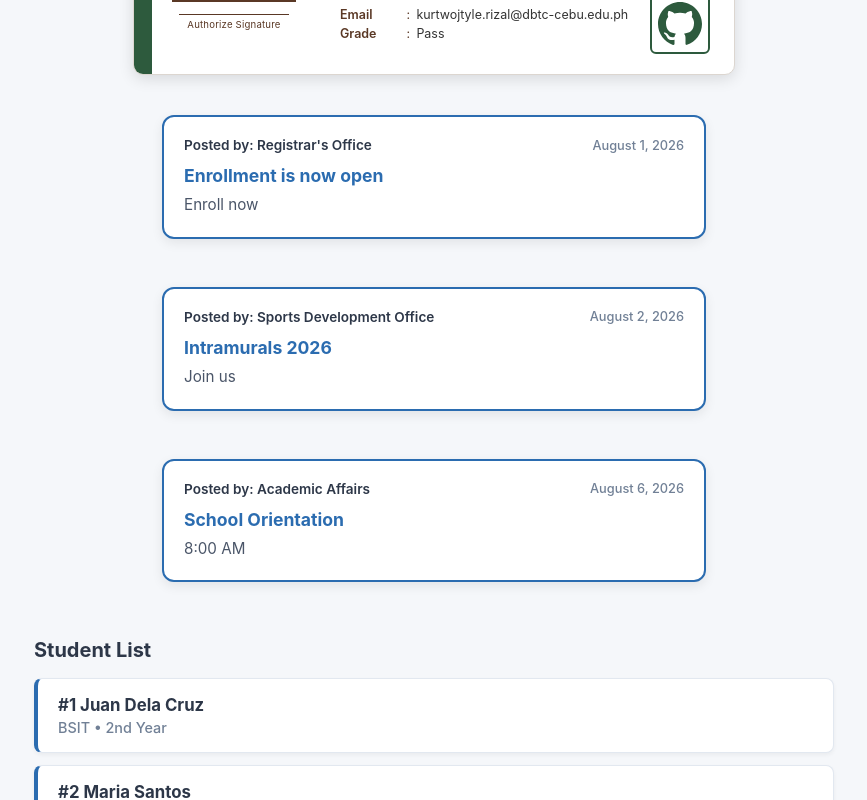
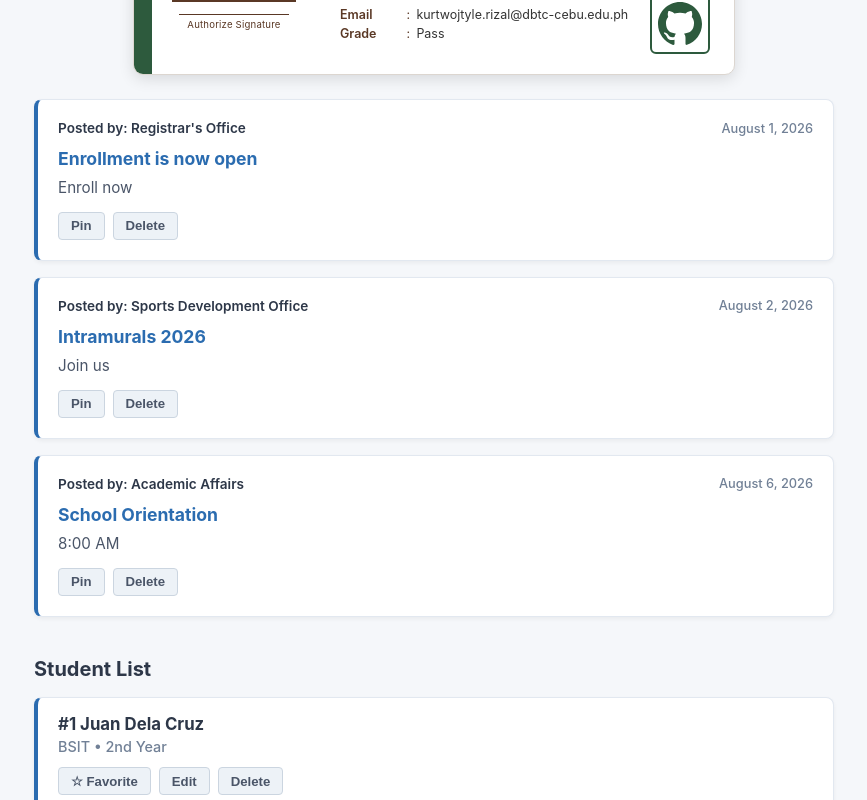
Before and after one commit to WOjkurt/ITE403A_RIZAL, an Angular app in the folder my-app/: page / in a window 1280 px wide. Shown: the part 320-1120 px from the top of the page, without its empty margins (206-1073 px from the left). Built offline with nearby package versions, Linux system fonts and the light colour scheme.

Commit message:
Activity 5: Interactive UI

```diff
--- a/my-app/src/app/app.css
+++ b/my-app/src/app/app.css
@@ -22,7 +22,6 @@ body {
   gap: 1rem;
 }
 
-/* Student Directory Section */
 .students-section {
   margin-top: 2.5rem;
 }
@@ -34,6 +33,56 @@ body {
   margin-bottom: 1rem;
 }
 
+/* Announcement Cards */
+.announcement-card {
+  background-color: #ffffff;
+  border: 1px solid #e2e8f0;
+  border-left: 4px solid #2b6cb0;
+  border-radius: 8px;
+  padding: 1.25rem;
+  box-shadow: 0 2px 4px rgba(0, 0, 0, 0.05);
+  transition: all 0.2s ease;
+}
+
+.announcement-card.pinned {
+  border-left-color: #3182ce;
+  background-color: #ebf8ff;
+}
+
+.card-header {
+  display: flex;
+  justify-content: space-between;
+  align-items: center;
+  margin-bottom: 0.75rem;
+}
+
+.card-author {
+  font-size: 0.85rem;
+  font-weight: 600;
+  color: #2d3748;
+}
+
+.card-date {
+  font-size: 0.8rem;
+  color: #718096;
+  font-weight: 500;
+}
+
+.card-title {
+  margin: 0 0 0.5rem 0;
+  font-size: 1.1rem;
+  color: #2b6cb0;
+  font-weight: 700;
+}
+
+.card-description {
+  margin: 0;
+  color: #4a5568;
+  font-size: 0.95rem;
+  line-height: 1.5;
+}
+
+/* Student Cards */
 .student-card {
   background-color: #ffffff;
   border: 1px solid #e2e8f0;
@@ -42,6 +91,12 @@ body {
   padding: 1rem 1.25rem;
   margin-bottom: 0.75rem;
   box-shadow: 0 2px 4px rgba(0, 0, 0, 0.05);
+  transition: all 0.2s ease;
+}
+
+.student-card.highlighted {
+  border-left-color: #d69e2e;
+  background-color: #fffaf0;
 }
 
 .student-name {
@@ -57,3 +112,48 @@ body {
   color: #718096;
   font-weight: 500;
 }
+
+/* Actions & Buttons */
+.card-actions {
+  display: flex;
+  gap: 0.5rem;
+  margin-top: 0.75rem;
+}
+
+.card-actions button {
+  padding: 0.35rem 0.75rem;
+  font-size: 0.825rem;
+  font-weight: 600;
+  color: #4a5568;
+  background-color: #edf2f7;
+  border: 1px solid #cbd5e0;
+  border-radius: 4px;
+  cursor: pointer;
+  transition: background-color 0.2s ease, border-color 0.2s ease;
+}
+
+.card-actions button:hover {
+  background-color: #e2e8f0;
+  border-color: #cbd5e0;
+  color: #2d3748;
+}
+
+.card-actions button.favorited {
+  background-color: #f6e05e;
+  border-color: #d69e2e;
+  color: #744210;
+}
+
+.card-actions button.favorited:hover {
+  background-color: #ecc94b;
+}
+
+.card-actions button.pinned-btn {
+  background-color: #3182ce;
+  color: #ffffff;
+  border-color: #2b6cb0;
+}
+
+.card-actions button.pinned-btn:hover {
+  background-color: #2b6cb0;
+}
--- a/my-app/src/app/app.html
+++ b/my-app/src/app/app.html
@@ -4,16 +4,39 @@
   <app-profile-card></app-profile-card>
 
   <section class="announcements-section">
-    @for (announcement of announcements; track announcement.title) {
-      <app-announcement-card [announcement]="announcement"></app-announcement-card>
+    @for (announcement of announcements; track announcement.title; let i = $index) {
+    <div class="announcement-card" [class.pinned]="announcement.isPinned">
+      <div class="card-header">
+        <span class="card-author">Posted by: {{ announcement?.author }}</span>
+        <span class="card-date">{{ announcement?.date | date:'MMMM d, y' }}</span>
+      </div>
+      <div class="card-body">
+        <h3 class="card-title">{{ announcement?.title }}</h3>
+        <p class="card-description">{{ announcement?.body }}</p>
+      </div>
+      <div class="card-actions">
+        <button type="button" [class.pinned-btn]="announcement.isPinned" (click)="onPinAnnouncement(announcement)">
+          {{ announcement.isPinned ? 'Unpin' : 'Pin' }}
+        </button>
+        <button type="button" (click)="onDeleteAnnouncement(i)">Delete</button>
+      </div>
+    </div>
     }
   </section>
 
   <section class="students-section">
     <h2>Student List</h2>
-  <div class="student-card" *ngFor="let student of students; let i = index">
+    <div class="student-card" [class.highlighted]="student.isFavorite" *ngFor="let student of students; let i = index">
       <h3 class="student-name">#{{ i + 1 }} {{ student.name }}</h3>
       <p class="student-info">{{ student.course }} • {{ student.year }}</p>
+
+      <div class="card-actions">
+        <button type="button" [class.favorited]="student.isFavorite" (click)="onFavoriteStudent(student)">
+          {{ student.isFavorite ? '★ Favorited' : '☆ Favorite' }}
+        </button>
+        <button type="button" (click)="onEditStudent(student)">Edit</button>
+        <button type="button" (click)="onDeleteStudent(i)">Delete</button>
+      </div>
     </div>
   </section>
 </main>
--- a/my-app/src/app/app.ts
+++ b/my-app/src/app/app.ts
@@ -28,28 +28,55 @@ export class App {
       title: "Enrollment is now open",
       body: "Enroll now",
       author: "Registrar's Office",
-      date: "2026-08-01"
+      date: "2026-08-01",
+      isPinned: false
     },
     {
       title: "Intramurals 2026",
       body: "Join us",
       author: "Sports Development Office",
-      date: "2026-08-02"
+      date: "2026-08-02",
+      isPinned: false
     },
     {
       title: "School Orientation",
       body: "8:00 AM",
       author: "Academic Affairs",
-      date: "2026-08-06"
+      date: "2026-08-06",
+      isPinned: false
     },
 
   ];
+  onPinAnnouncement(announcement: any): void {
+    announcement.isPinned = !announcement.isPinned;
+  }
+
+  onDeleteAnnouncement(index: number): void {
+    this.announcements.splice(index, 1);
+  }
+  editingStudent: string | null = null;
+
+  onEditStudent(student: any): void {
+    this.editingStudent = student.name;
+    console.log(`Editing ${student.name}`);
+  }
+
+
 
 
   students = [
-    { name: 'Juan Dela Cruz', course: 'BSIT', year: '2nd Year' },
-    { name: 'Maria Santos', course: 'BSIT', year: '3rd Year' },
-    { name: 'Pedro Garcia', course: 'BSCS', year: '1st Year' },
-    { name: 'Ana Reyes', course: 'BSIS', year: '4th Year' }
+    { name: 'Juan Dela Cruz', course: 'BSIT', year: '2nd Year', isFavorite: false },
+    { name: 'Maria Santos', course: 'BSIT', year: '3rd Year', isFavorite: false },
+    { name: 'Pedro Garcia', course: 'BSCS', year: '1st Year', isFavorite: false },
+    { name: 'Ana Reyes', course: 'BSIS', year: '4th Year', isFavorite: false }
   ];
+
+  onFavoriteStudent(student: any): void {
+    student.isFavorite = !student.isFavorite;
+    console.log(`${student.name} favorite status:`, student.isFavorite);
+  }
+  onDeleteStudent(index: number): void {
+    console.log('Deleting student at index:', index, this.students[index]);
+    this.students.splice(index, 1);
+  }
 }
--- a/my-app/src/app/components/announcement-card/announcement-card.css
+++ b/my-app/src/app/components/announcement-card/announcement-card.css
@@ -5,12 +5,17 @@
 
 .announcement-card {
   border-radius: 12px;
-  border: 2px solid #2b6cb0;
+  border: 1px solid #e2e8f0;
+  border-left: 4px solid #2b6cb0;
   padding: 1.25rem;
-  box-shadow: 0 4px 12px rgba(0, 0, 0, 0.08);
+  box-shadow: 0 2px 4px rgba(0, 0, 0, 0.05);
   background-color: #ffffff;
-  max-width: 500px;
-  margin: 1rem auto;
+  transition: all 0.2s ease;
+}
+
+.announcement-card.pinned {
+  border-left-color: #3182ce;
+  background-color: #ebf8ff;
 }
 
 .card-header {
@@ -45,3 +50,37 @@
   font-size: 0.95rem;
   line-height: 1.5;
 }
+
+.card-actions {
+  display: flex;
+  gap: 0.5rem;
+  margin-top: 0.75rem;
+}
+
+.card-actions button {
+  padding: 0.35rem 0.75rem;
+  font-size: 0.825rem;
+  font-weight: 600;
+  color: #4a5568;
+  background-color: #edf2f7;
+  border: 1px solid #cbd5e0;
+  border-radius: 4px;
+  cursor: pointer;
+  transition: background-color 0.2s ease, border-color 0.2s ease;
+}
+
+.card-actions button:hover {
+  background-color: #e2e8f0;
+  border-color: #cbd5e0;
+  color: #2d3748;
+}
+
+.card-actions button.pinned-btn {
+  background-color: #3182ce;
+  color: #ffffff;
+  border-color: #2b6cb0;
+}
+
+.card-actions button.pinned-btn:hover {
+  background-color: #2b6cb0;
+}
--- a/my-app/src/app/components/announcement-card/announcement-card.html
+++ b/my-app/src/app/components/announcement-card/announcement-card.html
@@ -7,4 +7,8 @@
     <h3 class="card-title">{{ announcement?.title }}</h3>
     <p class="card-description">{{ announcement?.body }}</p>
   </div>
+  <div class="card-actions">
+    <button type="button">Pin</button>
+    <button type="button">Delete</button>
+  </div>
 </div>
```
Also changed, not shown: 1 other file (tests, documents, lock files or other folders). Lines whose indentation alone changed are shown as unchanged.
